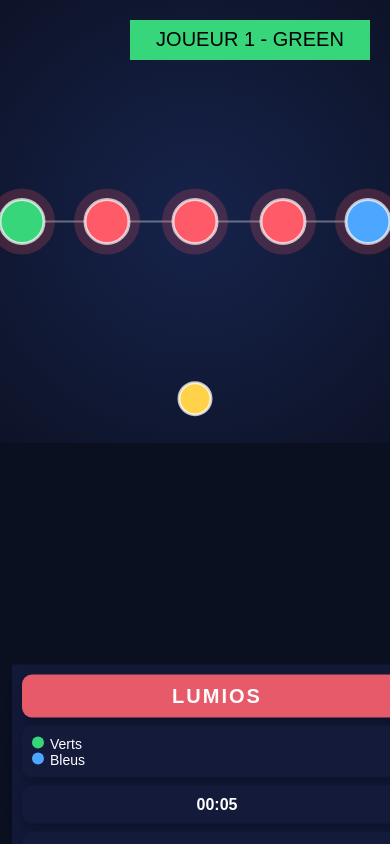
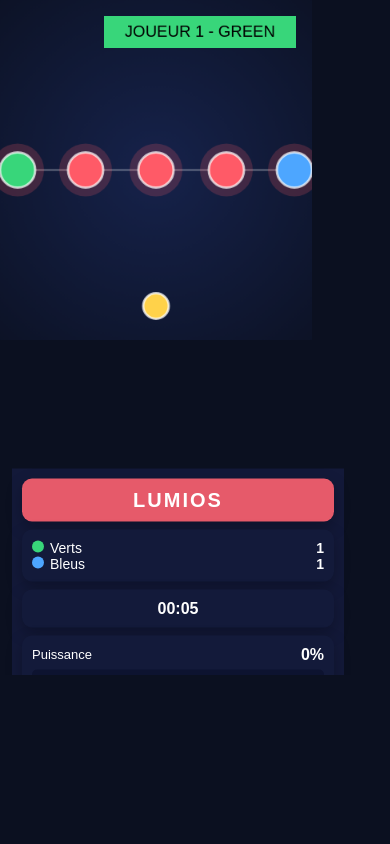
Before and after one commit to lumios-le-jeu/lumios-le-jeu.github.io, a plain HTML site: page index.html in a window 390 px wide. Drawn offline with Linux system fonts and the light colour scheme.

Commit message:
Update Lumios :fix vision telephone panel en bas4

```diff
--- a/index.html
+++ b/index.html
@@ -71,24 +71,24 @@
     #btnBuy:hover{filter:brightness(1.08);}
 
     /* Responsive mobile (vertical) */
-    @media (max-width:768px){
+    @media (max-width:614px){
       body {
         display: flex;
         flex-direction: column;
-        height: 100vh;   /* occupe toute la hauteur écran */
+        height: 80vh;   /* occupe toute la hauteur écran */
         overflow: hidden;
       }
 
       #canvas {
         flex: 1 1 auto;  /* canvas prend tout l’espace dispo sauf panel */
-        width: 100%;
+        width: 80%;
         height: auto;    /* hauteur calculée automatiquement */
       }
 
       #panel {
         flex: 0 0 auto;
-        width: 100%;
-        max-width: 100%;
+        width: 80%;
+        max-width: 80%;
         margin: 0;
         padding: 10px;
         background: rgba(19,26,58,0.95);
```
